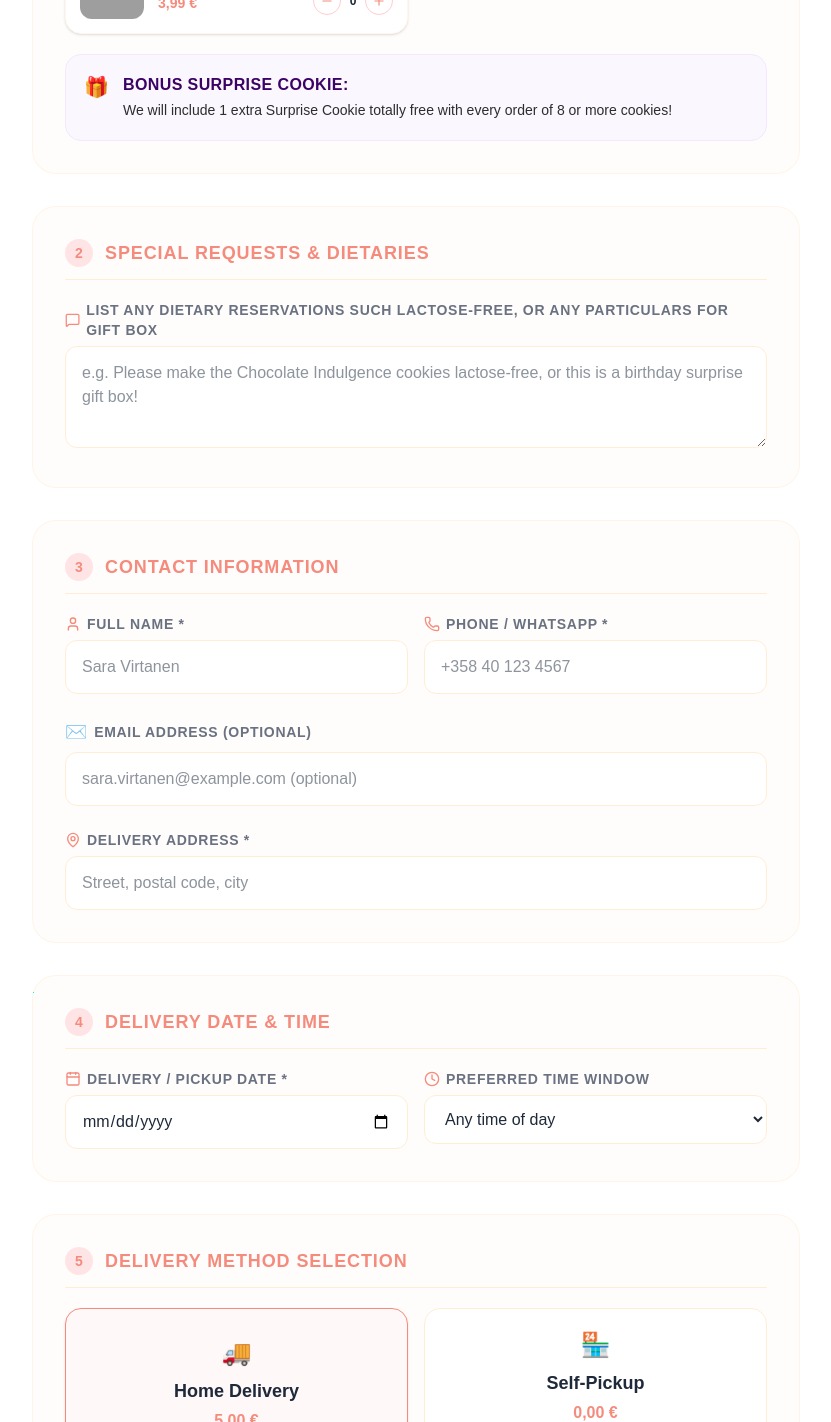
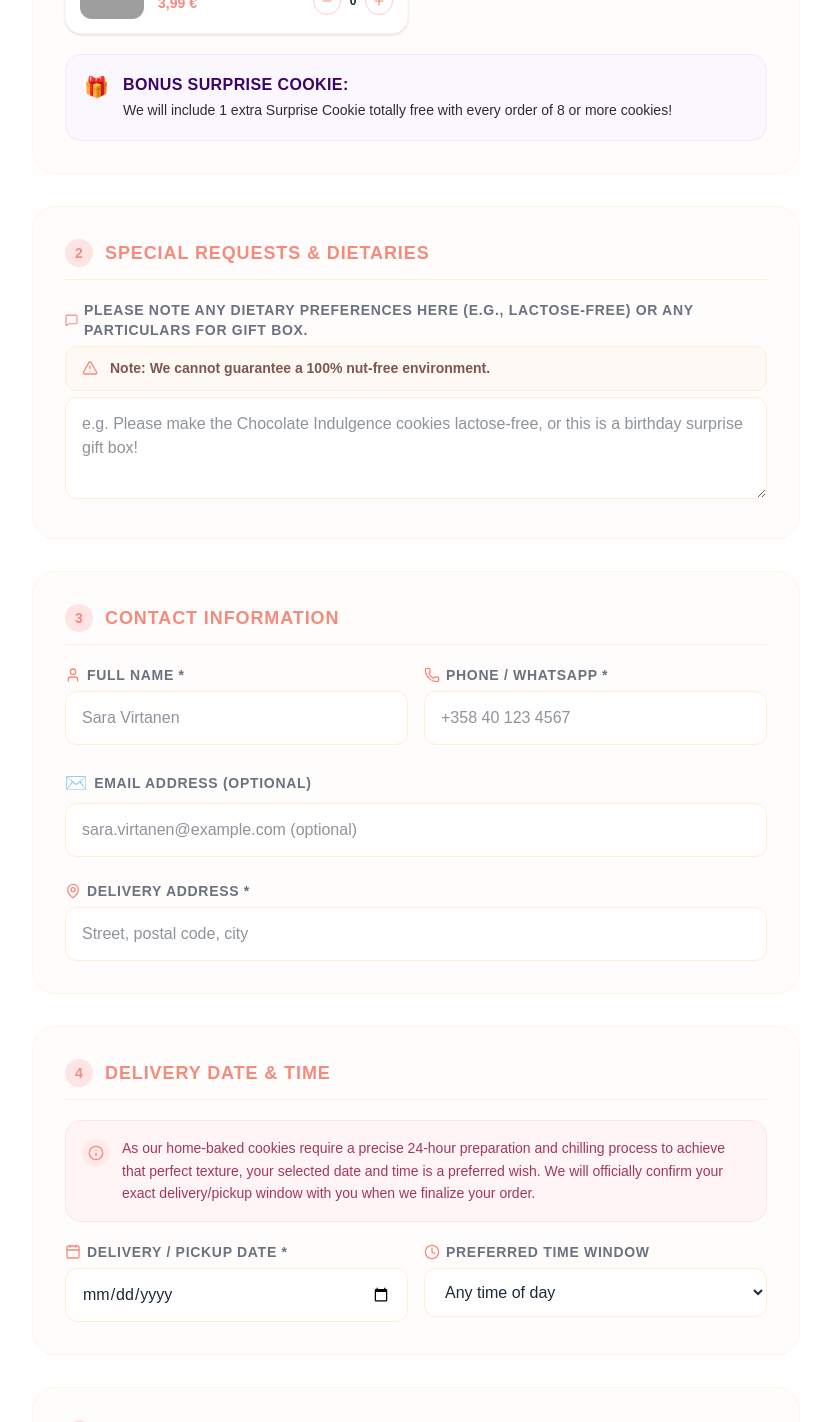
Before and after one commit to assadakram/velvet-crumbs, a Next.js app: page / in a window 1280 px wide. Shown: the part 4595-6017 px from the top of the page, without its empty margins (224-1055 px from the left). Built offline with nearby package versions, Linux system fonts and the light colour scheme; grey boxes are pictures that could not be loaded.

Commit message:
feat: add baking notice and allergen disclaimer banners

```diff
--- a/src/components/checkout/DateTimeSelection.tsx
+++ b/src/components/checkout/DateTimeSelection.tsx
@@ -1,5 +1,5 @@
 import React from "react";
-import { Calendar, Clock } from "lucide-react";
+import { Calendar, Clock, Info } from "lucide-react";
 
 interface DateTimeSelectionProps {
   t: (key: string) => string;
@@ -20,6 +20,13 @@ export default function DateTimeSelection({
       <div className="flex items-center gap-3 border-b border-orange-100 pb-3">
         <span className="flex h-7 w-7 items-center justify-center rounded-full bg-rose-100 text-[#F48B7D] text-sm font-bold">4</span>
         <h3 className="font-bold text-base sm:text-lg text-[#F48B7D] uppercase tracking-wider">{t('secTime')}</h3>
+      </div>
+
+      <div className="flex items-start gap-3 bg-rose-50/60 border border-rose-100 px-4 py-4 rounded-2xl">
+        <span className="shrink-0 flex items-center justify-center h-7 w-7 rounded-full bg-[#F48B7D]/10 text-[#F48B7D] mt-0.5">
+          <Info className="h-4 w-4" />
+        </span>
+        <p className="text-xs sm:text-sm text-rose-900/80 leading-relaxed font-medium">{t('bakingNotice')}</p>
       </div>
 
       <div className="grid sm:grid-cols-2 gap-4">
--- a/src/components/checkout/SpecialRequests.tsx
+++ b/src/components/checkout/SpecialRequests.tsx
@@ -1,5 +1,5 @@
 import React from "react";
-import { MessageSquare } from "lucide-react";
+import { MessageSquare, AlertTriangle } from "lucide-react";
 
 interface SpecialRequestsProps {
   t: (key: string) => string;
@@ -22,6 +22,10 @@ export default function SpecialRequests({
         <label className="text-xs sm:text-sm font-bold text-gray-500 uppercase tracking-wider flex items-center gap-1.5">
           <MessageSquare className="h-4 w-4 text-[#F48B7D]" /> {t('dietSub')}
         </label>
+        <div className="flex items-center gap-3 bg-[#FFF9F5] border border-orange-100 px-4 py-3 rounded-xl">
+          <AlertTriangle className="h-4 w-4 shrink-0 text-[#F48B7D]" />
+          <p className="text-xs sm:text-sm text-orange-950/70 font-semibold leading-snug">{t('nutWarning')}</p>
+        </div>
         <textarea
           name="specialRequests"
           value={specialRequests}
--- a/src/constants/translations.ts
+++ b/src/constants/translations.ts
@@ -39,6 +39,7 @@ export const TRANSLATIONS: Record<string, Record<string, string>> = {
     colQty: "Qty",
     colPrice: "Price",
     secTime: "Delivery Date & Time",
+    bakingNotice: "As our home-baked cookies require a precise 24-hour preparation and chilling process to achieve that perfect texture, your selected date and time is a preferred wish. We will officially confirm your exact delivery/pickup window with you when we finalize your order.",
     delDate: "Delivery / Pickup Date *",
     timeWindow: "Preferred Time Window",
     anyTime: "Any time of day",
@@ -47,7 +48,8 @@ export const TRANSLATIONS: Record<string, Record<string, string>> = {
     slotAfternoon: "Afternoon (14:00 – 17:00)",
     slotEvening: "Evening (17:00 – 20:00)",
     secDiet: "Special Requests & Dietaries",
-    dietSub: "List any dietary reservations such lactose-free, or any particulars for gift box",
+    dietSub: "Please note any dietary preferences here (e.g., lactose-free) or any particulars for gift box.",
+    nutWarning: "Note: We cannot guarantee a 100% nut-free environment.",
     secDel: "Delivery Method Selection",
     delSweet: "Sweet Deal: You unlocked free local delivery!",
     delDirect: "Home Delivery",
@@ -109,6 +111,7 @@ export const TRANSLATIONS: Record<string, Record<string, string>> = {
     colQty: "Kpl",
     colPrice: "Hinta",
     secTime: "Toivottu Toimituspäivä & Aika",
+    bakingNotice: "Koska kotileipomisemme keksit vaativat tarkan 24 tunnin esivalmistelu- ja jäähdytysprosessin täydellisen tekstuurin saavuttamiseksi, valitsemasi päivämäärä ja aika ovat toiveita. Vahvistamme tarkan toimitus- tai noutoaikasi kanssasi, kun viimeistelemme tilauksesi.",
     delDate: "Toimituksen Päivämäärä *",
     timeWindow: "Toivottu Aikaikkuna",
     anyTime: "Sopii mikä vain aika",
@@ -117,7 +120,8 @@ export const TRANSLATIONS: Record<string, Record<string, string>> = {
     slotAfternoon: "Iltapäivä (14:00 – 17:00)",
     slotEvening: "Ilta (17:00 – 20:00)",
     secDiet: "Erityistoiveet & Allergiat",
-    dietSub: "Kerro tässä ruokavaliorajoitteista (kuten laktoositon) tai lahjalaatikkoon liittyvistä toiveista",
+    dietSub: "Merkitse tähän ruokavaliopreferenssisi (esim. laktoositon) tai lahjapakkauksen erityistoiveet.",
+    nutWarning: "Huom: Emme voi taata 100 % pähkinätöntä ympäristöä.",
     secDel: "Toimitustapa",
     delSweet: "Loistavaa: Olet oikeutettu ilmaiseen kuljetukseen!",
     delDirect: "Kotiinkuljetus",
```
Also changed, not shown: 1 other file (tests, documents, lock files or other folders).
